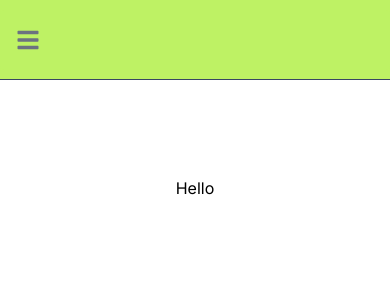
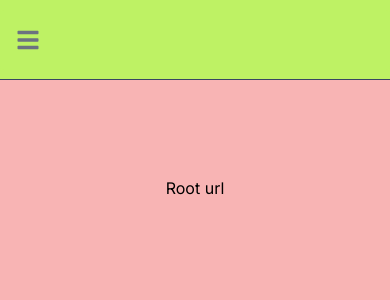
Before and after one commit to Abdullah-Hasan-Sajjad/documentation-panel, a Next.js app: page / in a window 390 px wide. Shown: the top 300 px of the page. Built offline with nearby package versions, Linux system fonts and the light colour scheme.

Commit message:
made footer and sidebar responsive

```diff
--- a/app/layout.js
+++ b/app/layout.js
@@ -17,7 +17,8 @@ export default function RootLayout({ children }) {
       <body className={inter.className}>
         <MainNavbar />
         <MainSidebar />
-        {children}</body>
+        {children}
+      </body>
     </html>
   );
 }
--- a/app/page.js
+++ b/app/page.js
@@ -2,9 +2,9 @@ import Image from "next/image";
 
 export default function Home() {
   return (
-    <main className="flex min-h-screen flex-col items-center justify-between p-24">
+    <main className="bg-red-300 flex min-h-screen flex-col items-center justify-between p-24 md:ml-64">
     <div>
-      Hello
+      Root url
     </div>
     </main>
   );
```
